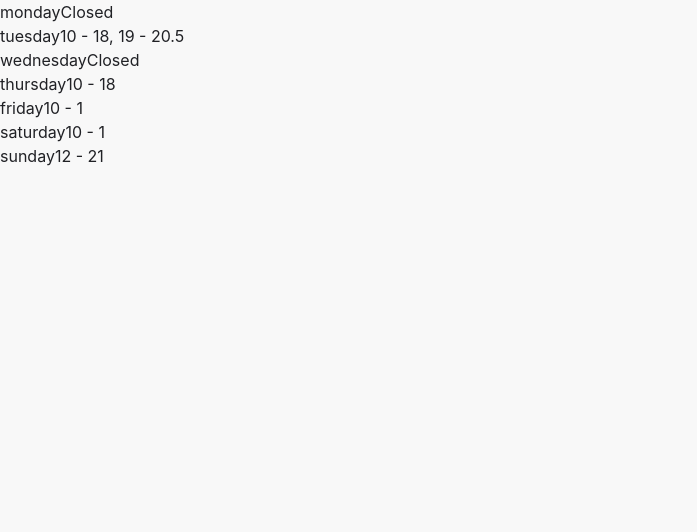
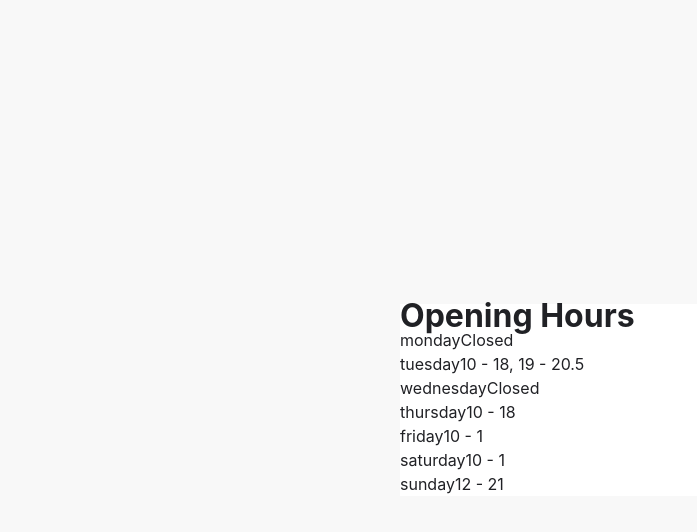
Before and after one commit to martyjg/opening-hours, a React (Vite) app: page / in a window 1280 px wide. Shown: the top 532 px of the page, without its empty margins (0-697 px from the left). Built offline with nearby package versions, Linux system fonts and the light colour scheme.

Commit message:
Define styled components

```diff
--- /dev/null
+++ b/src/components/OpeningHours/OpeningHours.styled.ts
@@ -0,0 +1,24 @@
+import styled from 'styled-components'
+
+const Container = styled.div`
+  min-height: 100vh;
+  display: flex;
+  justify-content: center;
+  align-items: center;
+`
+
+const Card = styled.div`
+  max-width: 480px;
+  width: 100%;
+  background-color: var(--background-highlight);
+`
+
+const Heading = styled.h1`
+  font-size: 2rem;
+`
+
+export {
+  Container,
+  Card,
+  Heading,
+}
--- a/src/components/OpeningHours/OpeningHours.tsx
+++ b/src/components/OpeningHours/OpeningHours.tsx
@@ -1,4 +1,5 @@
 import data from '../../data.json';
+import { Container, Card, Heading } from './OpeningHours.styled';
 
 // TODO:
 // Set day indicator
@@ -68,6 +69,9 @@ console.log(openingHours);
 
 const OpeningHours = () => {
   return (
+    <Container>
+      <Card>
+        <Heading>Opening Hours</Heading>
         <ol>
           {openingHours.map((item) => {
             return (
@@ -80,6 +84,8 @@ const OpeningHours = () => {
             );
           })}
         </ol>
+      </Card>
+    </Container>
   );
 };
 
```
Lines whose indentation alone changed are shown as unchanged.
